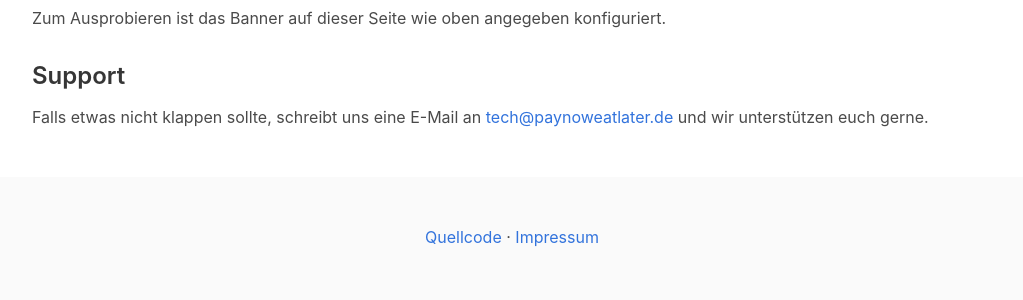
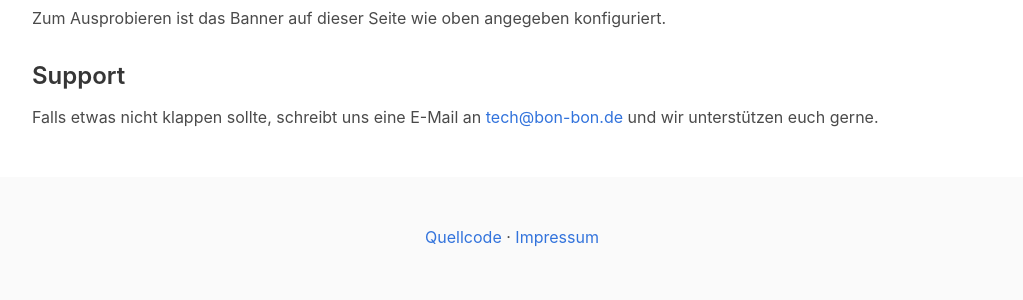
Before and after one commit to homerun-gmbh/paynoweatlater-banner, a Jekyll site: the page built from index.html, in a window 1280 px wide. Shown: the part 719-1019 px from the top of the page, without its empty margins (128-1151 px from the left). Built offline with Jekyll 4.4.1, drawn with Linux system fonts in a browser that asks for light colours.

Commit message:
added get param and changed email support address

```diff
--- a/assets/javascripts/paynoweatlater.js
+++ b/assets/javascripts/paynoweatlater.js
@@ -7,6 +7,7 @@
     if(url.includes('paynoweatlater.de')){
       url = url.replace("paynoweatlater.de/at/", "bon-bon.de/gutschein/");
     }
+    url = url + "?popup";
     bannerEl.classList.add('paynoweatlater-banner');
     bannerEl.innerHTML = [
       '<span class="paynoweatlater-banner__dismiss">×</span>',
--- a/index.html
+++ b/index.html
@@ -67,7 +67,7 @@
       <h3>Support</h3>
       <p>
         Falls etwas nicht klappen sollte, schreibt uns eine E-Mail an
-        <a href="mailto:{{ site.email }}">tech@paynoweatlater.de</a>
+        <a href="mailto:{{ site.email }}">tech@bon-bon.de</a>
         und wir unterstützen euch gerne.
       </p>
     </div>
```
